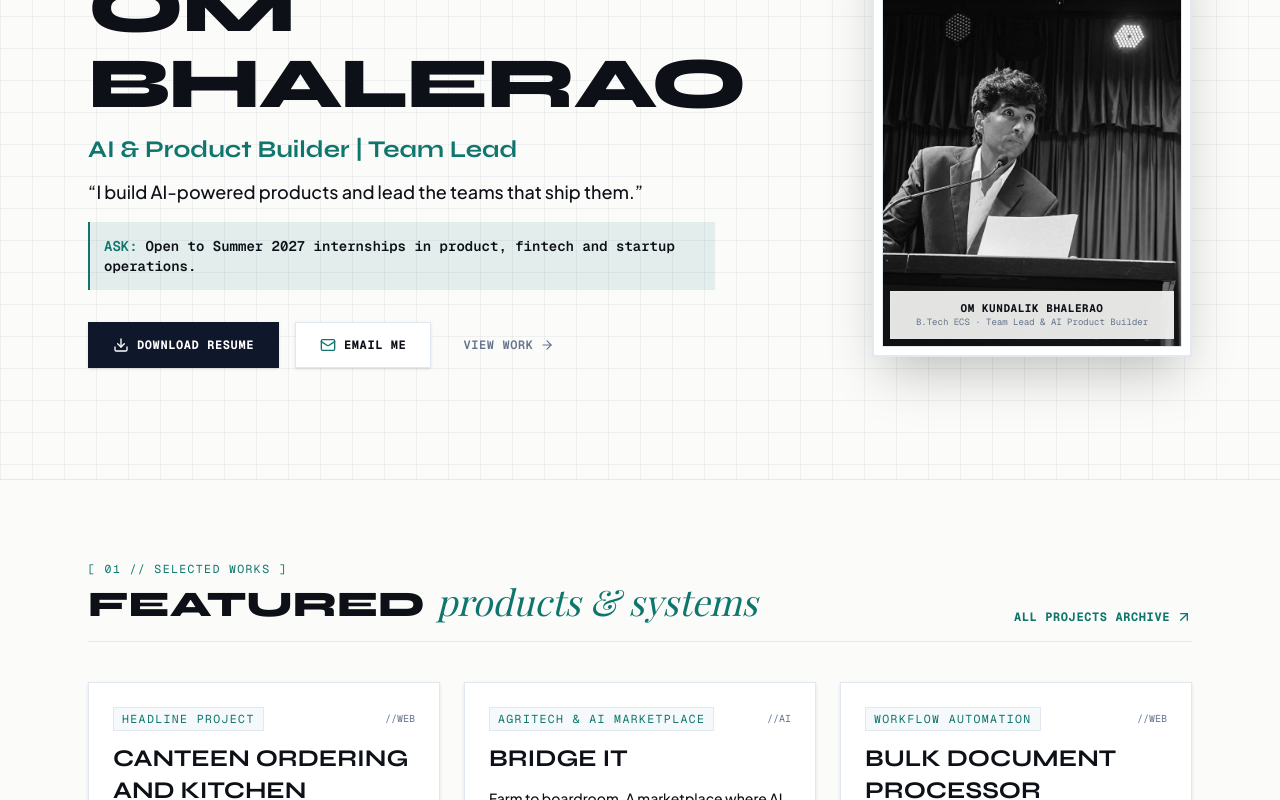
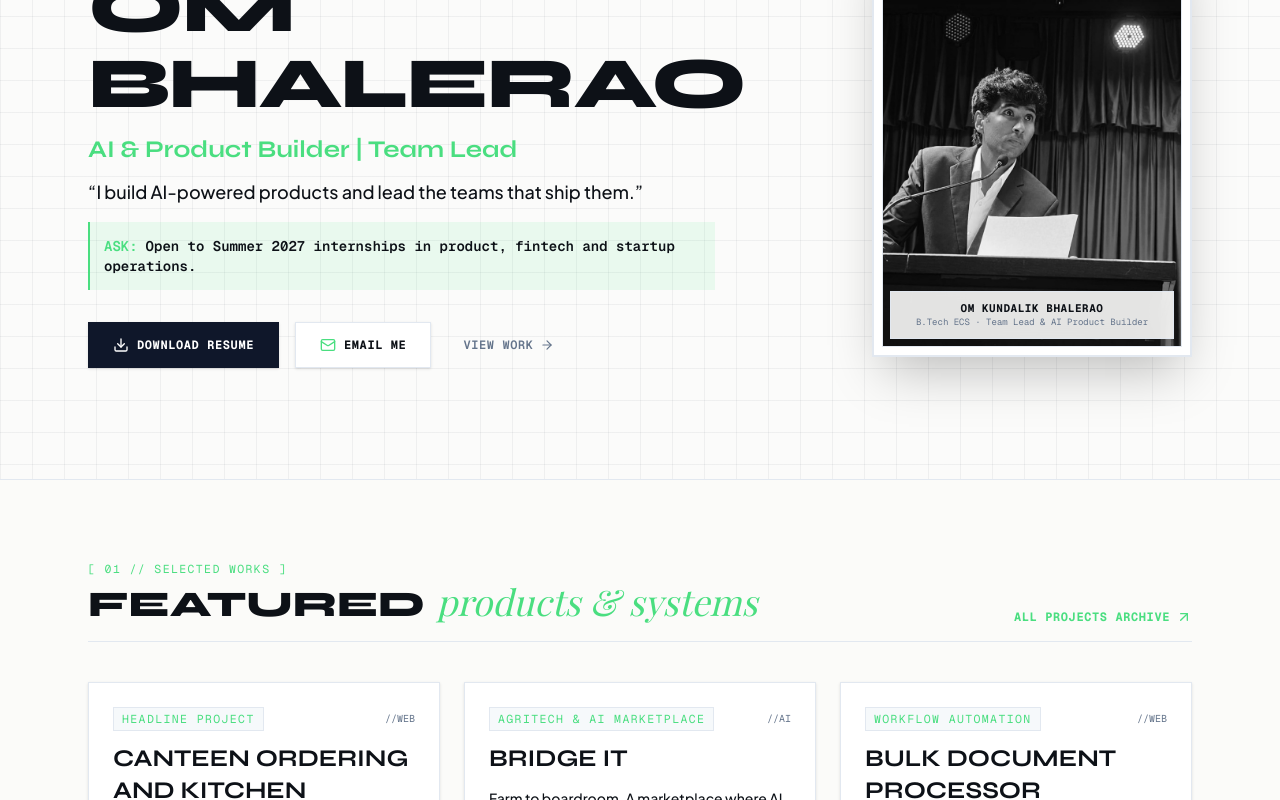
Before and after one commit to tyranthOM/BB-portfolio, a Next.js app: page / in a window 1280 px wide. Shown: the part 240-1040 px from the top of the page. Built offline with nearby package versions, Linux system fonts and the light colour scheme.

Commit message:
style: unify radioactive green accent across both light and dark themes

```diff
--- a/src/app/globals.css
+++ b/src/app/globals.css
@@ -19,7 +19,7 @@
 }
 
 :root {
-  /* Light Theme (Warm Paper / Swiss Editorial) */
+  /* Light Theme (Warm Paper / Swiss Editorial with Radioactive Green Accent) */
   --background: #fbfbfa;
   --foreground: #0d1117;
   --card: #ffffff;
@@ -28,19 +28,19 @@
   --popover-foreground: #0d1117;
   --primary: #0f172a;
   --primary-foreground: #ffffff;
-  --secondary: #0f766e; /* Deep Teal accent */
-  --secondary-foreground: #ffffff;
+  --secondary: #4ade80; /* Consistent Radioactive / Emerald Green */
+  --secondary-foreground: #090a0f;
   --muted: #f1f5f9;
   --muted-foreground: #64748b;
   --border: #e2e8f0;
   --input: #e2e8f0;
-  --ring: #0f766e;
+  --ring: #4ade80;
   --grid-line: rgba(15, 23, 42, 0.05);
   color-scheme: light;
 }
 
 html.dark, html[data-theme="dark"], body.dark, [data-theme="dark"] {
-  /* Dark Theme (Obsidian / Technical Blueprint) */
+  /* Dark Theme (Obsidian / Technical Blueprint with Radioactive Green Accent) */
   --background: #090a0f !important;
   --foreground: #f8fafc !important;
   --card: #0f121a !important;
@@ -49,13 +49,13 @@ html.dark, html[data-theme="dark"], body.dark, [data-theme="dark"] {
   --popover-foreground: #f8fafc !important;
   --primary: #f8fafc !important;
   --primary-foreground: #090a0f !important;
-  --secondary: #3b82f6 !important; /* Electric Cobalt Blue accent */
-  --secondary-foreground: #ffffff !important;
+  --secondary: #4ade80 !important; /* Consistent Radioactive / Emerald Green */
+  --secondary-foreground: #090a0f !important;
   --muted: #161b26 !important;
   --muted-foreground: #94a3b8 !important;
   --border: #1e293b !important;
   --input: #1e293b !important;
-  --ring: #3b82f6 !important;
+  --ring: #4ade80 !important;
   --grid-line: rgba(255, 255, 255, 0.05) !important;
   color-scheme: dark;
 }
@@ -109,7 +109,7 @@ body {
 /* Subtle selection */
 ::selection {
   background-color: var(--secondary);
-  color: #ffffff;
+  color: #090a0f;
 }
 
 /* Technical Bracket Tags */
```
